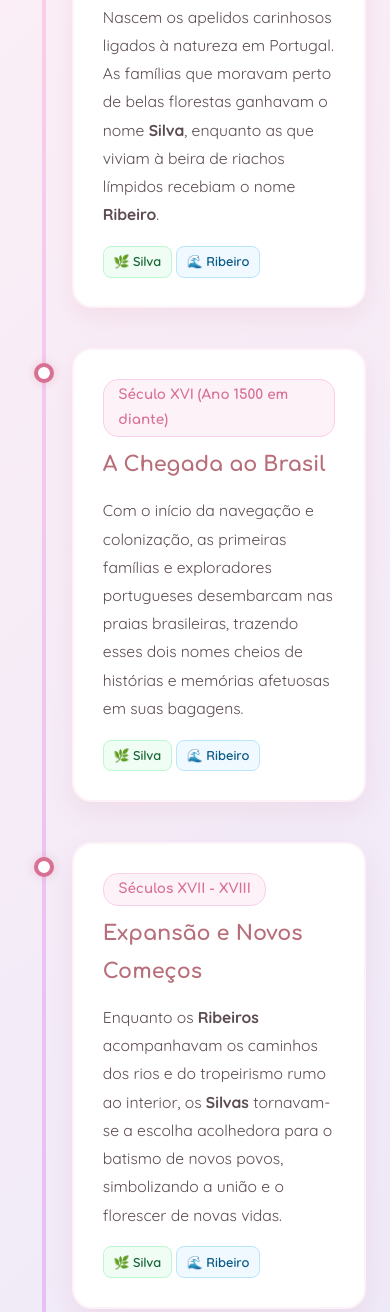
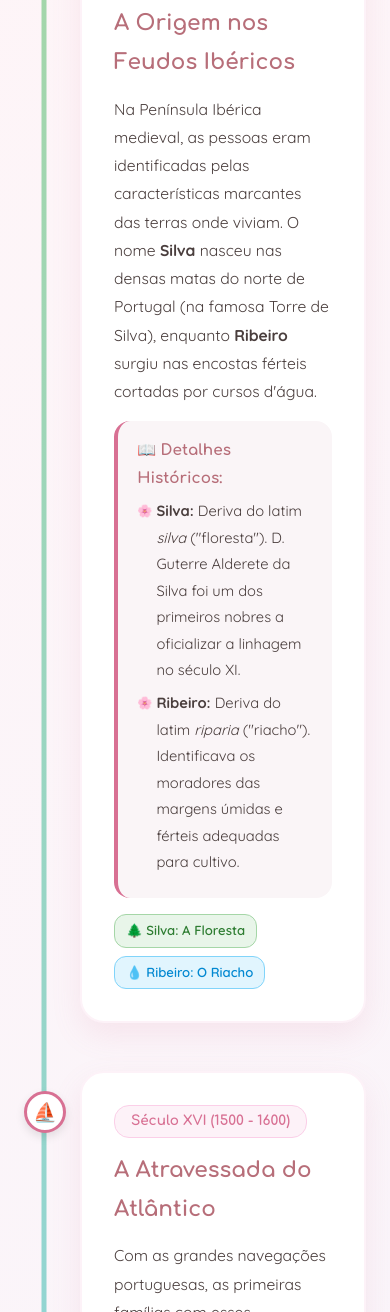
Before and after one commit to isaaribeiroo/Sobrenome, a plain HTML site: page index.html in a window 390 px wide. Shown: the part 550-1862 px from the top of the page. Drawn offline with Linux system fonts and the light colour scheme.

Commit message:
fvgsdrgbfv

```diff
--- a/index.html
+++ b/index.html
@@ -3,20 +3,22 @@
 <head>
   <meta charset="UTF-8">
   <meta name="viewport" content="width=device-width, initial-scale=1.0">
-  <title>Linha do Tempo: Silva & Ribeiro</title>
+  <title>Linha do Tempo Ilustrada: Silva & Ribeiro</title>
   <link rel="preconnect" href="https://fonts.googleapis.com">
   <link rel="preconnect" href="https://fonts.gstatic.com" crossorigin>
   <link href="https://fonts.googleapis.com/css2?family=Comfortaa:wght@500;700&family=Quicksand:wght@400;500;600;700&display=swap" rel="stylesheet">
   <style>
     :root {
-      --bg-gradient: linear-gradient(135deg, #fff0f5 0%, #e6e6fa 100%);
+      --bg-gradient: linear-gradient(135deg, #fff5f7 0%, #f0f4ff 100%);
       --card-bg: #ffffff;
+      --silva-green: #2e7d32;
+      --silva-soft-green: #e8f5e9;
+      --ribeiro-blue: #0288d1;
+      --ribeiro-soft-blue: #e1f5fe;
       --primary-pink: #d87093;
-      --soft-pink: #fbcfe8;
-      --pastel-lavender: #d8b4fe;
       --rose-gold: #b76e79;
-      --text-main: #5c4b51;
-      --text-soft: #8c7b83;
+      --text-main: #4a3e3d;
+      --text-soft: #7a6e6d;
       --shadow-color: rgba(216, 112, 147, 0.12);
     }
 
@@ -37,7 +39,7 @@
 
     header {
       text-align: center;
-      padding: 4rem 1.5rem 2.5rem 1.5rem;
+      padding: 3.5rem 1.5rem 2rem 1.5rem;
     }
 
     header h1 {
@@ -51,41 +53,41 @@
     header p {
       font-size: 1.15rem;
       color: var(--text-soft);
-      max-width: 600px;
+      max-width: 650px;
       margin: 0 auto;
     }
 
     .container {
-      max-width: 900px;
+      max-width: 950px;
       margin: 0 auto;
       padding: 0 1.5rem;
     }
 
-    /* Estilo da Linha do Tempo */
+    /* Linha do Tempo */
     .timeline {
       position: relative;
-      margin: 2rem 0;
+      margin: 2.5rem 0;
       padding: 1rem 0;
     }
 
-    /* Linha central vertical */
+    /* Linha central com degradê Temático (Verde da Floresta + Azul do Rio) */
     .timeline::before {
       content: '';
       position: absolute;
       top: 0;
       left: 50%;
       transform: translateX(-50%);
-      width: 4px;
+      width: 5px;
       height: 100%;
-      background: linear-gradient(180deg, #fbcfe8 0%, #d8b4fe 100%);
-      border-radius: 2px;
+      background: linear-gradient(180deg, #a5d6a7 0%, #81d4fa 50%, #fbcfe8 100%);
+      border-radius: 3px;
     }
 
     .timeline-item {
       position: relative;
       width: 50%;
       padding: 0 2.5rem;
-      margin-bottom: 2.5rem;
+      margin-bottom: 3rem;
     }
 
     .timeline-item:nth-child(odd) {
@@ -98,41 +100,46 @@
       text-align: left;
     }
 
-    /* Marcador na linha */
+    /* Marcador Visual e Temático na Linha */
     .timeline-dot {
       position: absolute;
-      top: 15px;
-      width: 20px;
-      height: 20px;
+      top: 20px;
+      width: 42px;
+      height: 42px;
       background-color: var(--card-bg);
-      border: 4px solid var(--primary-pink);
+      border: 3px solid var(--primary-pink);
       border-radius: 50%;
       z-index: 2;
-      box-shadow: 0 0 10px rgba(216, 112, 147, 0.3);
+      box-shadow: 0 4px 10px rgba(0,0,0,0.1);
+      display: flex;
+      align-items: center;
+      justify-content: center;
+      font-size: 1.2rem;
     }
 
     .timeline-item:nth-child(odd) .timeline-dot {
-      right: -10px;
+      right: -21px;
     }
 
     .timeline-item:nth-child(even) .timeline-dot {
-      left: -10px;
+      left: -21px;
     }
 
     /* Cartão da Linha do Tempo */
     .timeline-content {
       background: var(--card-bg);
-      border-radius: 20px;
-      padding: 1.8rem;
-      box-shadow: 0 10px 25px var(--shadow-color);
+      border-radius: 24px;
+      padding: 2rem;
+      box-shadow: 0 12px 30px var(--shadow-color);
       border: 2px solid #fdf2f8;
       transition: transform 0.3s ease;
       display: inline-block;
       width: 100%;
+      text-align: left;
     }
 
     .timeline-content:hover {
-      transform: translateY(-4px);
+      transform: translateY(-50px);
     }
 
     .badge-era {
@@ -141,16 +148,16 @@
       color: var(--primary-pink);
       font-weight: 700;
       font-size: 0.85rem;
-      padding: 0.2rem 0.9rem;
+      padding: 0.2rem 1rem;
       border-radius: 15px;
-      margin-bottom: 0.6rem;
+      margin-bottom: 0.8rem;
       border: 1px solid #fbcfe8;
       font-family: 'Comfortaa', cursive;
     }
 
     .timeline-content h2 {
       font-family: 'Comfortaa', cursive;
-      font-size: 1.3rem;
+      font-size: 1.35rem;
       color: var(--rose-gold);
       margin-bottom: 0.8rem;
     }
@@ -158,28 +165,73 @@
     .timeline-content p {
       font-size: 0.98rem;
       color: var(--text-main);
-      margin-bottom: 0.8rem;
+      margin-bottom: 1rem;
+    }
+
+    /* Caixa de Detalhes Aprofundados */
+    .details-box {
+      background-color: #faf5f7;
+      border-radius: 16px;
+      padding: 1rem 1.2rem;
+      margin-top: 1rem;
+      font-size: 0.92rem;
+      border-left: 4px solid var(--primary-pink);
+    }
+
+    .details-box h4 {
+      font-family: 'Comfortaa', cursive;
+      color: var(--rose-gold);
+      font-size: 0.95rem;
+      margin-bottom: 0.4rem;
+    }
+
+    .details-box ul {
+      list-style: none;
+      padding-left: 0;
+    }
+
+    .details-box li {
+      position: relative;
+      padding-left: 1.2rem;
+      margin-bottom: 0.4rem;
+    }
+
+    .details-box li::before {
+      content: "🌸";
+      position: absolute;
+      left: 0;
+      font-size: 0.75rem;
+      top: 2px;
+    }
+
+    /* Tags Temáticas */
+    .tag-wrapper {
+      margin-top: 1rem;
+      display: flex;
+      gap: 0.5rem;
+      flex-wrap: wrap;
     }
 
     .surname-tag {
-      display: inline-block;
-      font-size: 0.8rem;
+      display: inline-flex;
+      align-items: center;
+      gap: 0.3rem;
+      font-size: 0.82rem;
       font-weight: 600;
-      padding: 0.2rem 0.6rem;
-      border-radius: 8px;
-      margin-top: 0.3rem;
+      padding: 0.25rem 0.7rem;
+      border-radius: 12px;
     }
 
     .tag-silva {
-      background-color: #f0fdf4;
-      color: #166534;
-      border: 1px solid #bbf7d0;
+      background-color: var(--silva-soft-green);
+      color: var(--silva-green);
+      border: 1px solid #a5d6a7;
     }
 
     .tag-ribeiro {
-      background-color: #f0f9ff;
-      color: #075985;
-      border: 1px solid #bae6fd;
+      background-color: var(--ribeiro-soft-blue);
+      color: var(--ribeiro-blue);
+      border: 1px solid #81d4fa;
     }
 
     footer {
@@ -189,7 +241,7 @@
       font-size: 0.9rem;
     }
 
-    /* Responsividade para telas menores */
+    /* Responsividade */
     @media (max-width: 768px) {
       .timeline::before {
         left: 20px;
@@ -197,7 +249,7 @@
 
       .timeline-item {
         width: 100%;
-        padding-left: 3rem;
+        padding-left: 3.5rem;
         padding-right: 0;
         text-align: left !important;
       }
@@ -207,7 +259,7 @@
       }
 
       .timeline-dot {
-        left: 10px !important;
+        left: 0px !important;
       }
     }
   </style>
@@ -215,69 +267,127 @@
 <body>
 
   <header>
-    <h1>Linha do Tempo das Famílias 🌸</h1>
-    <p>A encantadora trajetória dos sobrenomes Silva e Ribeiro ao longo dos séculos</p>
+    <h1>Jornada das Raízes: Silva & Ribeiro 🌿🌊</h1>
+    <p>Uma viagem rica em detalhes pela história, significado e momentos marcantes dos nossos sobrenomes</p>
   </header>
 
   <main class="container">
     <div class="timeline">
 
-      <!-- ITEM 1 -->
+      <!-- ITEM 1: IDADE MÉDIA -->
       <div class="timeline-item">
-        <div class="timeline-dot"></div>
+        <div class="timeline-dot">🏰</div>
         <div class="timeline-content">
-          <span class="badge-era">Idade Média (Séc. XI - XII)</span>
-          <h2>Origens na Península Ibérica</h2>
-          <p>Nascem os apelidos carinhosos ligados à natureza em Portugal. As famílias que moravam perto de belas florestas ganhavam o nome <strong>Silva</strong>, enquanto as que viviam à beira de riachos límpidos recebiam o nome <strong>Ribeiro</strong>.</p>
-          <span class="surname-tag tag-silva">🌿 Silva</span>
-          <span class="surname-tag tag-ribeiro">🌊 Ribeiro</span>
+          <span class="badge-era">Séculos X - XII (Idade Média)</span>
+          <h2>A Origem nos Feudos Ibéricos</h2>
+          <p>Na Península Ibérica medieval, as pessoas eram identificadas pelas características marcantes das terras onde viviam. O nome <strong>Silva</strong> nasceu nas densas matas do norte de Portugal (na famosa Torre de Silva), enquanto <strong>Ribeiro</strong> surgiu nas encostas férteis cortadas por cursos d'água.</p>
+
+          <div class="details-box">
+            <h4>📖 Detalhes Históricos:</h4>
+            <ul>
+              <li><strong>Silva:</strong> Deriva do latim <em>silva</em> ("floresta"). D. Guterre Alderete da Silva foi um dos primeiros nobres a oficializar a linhagem no século XI.</li>
+              <li><strong>Ribeiro:</strong> Deriva do latim <em>riparia</em> ("riacho"). Identificava os moradores das margens úmidas e férteis adequadas para cultivo.</li>
+            </ul>
+          </div>
+
+          <div class="tag-wrapper">
+            <span class="surname-tag tag-silva">🌲 Silva: A Floresta</span>
+            <span class="surname-tag tag-ribeiro">💧 Ribeiro: O Riacho</span>
+          </div>
         </div>
       </div>
 
-      <!-- ITEM 2 -->
+      <!-- ITEM 2: SÉCULO XVI -->
       <div class="timeline-item">
-        <div class="timeline-dot"></div>
+        <div class="timeline-dot">⛵</div>
         <div class="timeline-content">
-          <span class="badge-era">Século XVI (Ano 1500 em diante)</span>
-          <h2>A Chegada ao Brasil</h2>
-          <p>Com o início da navegação e colonização, as primeiras famílias e exploradores portugueses desembarcam nas praias brasileiras, trazendo esses dois nomes cheios de histórias e memórias afetuosas em suas bagagens.</p>
-          <span class="surname-tag tag-silva">🌿 Silva</span>
-          <span class="surname-tag tag-ribeiro">🌊 Ribeiro</span>
+          <span class="badge-era">Século XVI (1500 - 1600)</span>
+          <h2>A Atravessada do Atlântico</h2>
+          <p>Com as grandes navegações portuguesas, as primeiras famílias com esses sobrenomes desembarcam no litoral brasileiro. Eles trouxeram na bagagem suas tradições, ferramentas de trabalho e a esperança de construir uma nova vida nas terras do Novo Mundo.</p>
+
+          <div class="details-box">
+            <h4>📖 Detalhes Históricos:</h4>
+            <ul>
+              <li>Instalação inicial nas capitanias hereditárias ao longo do litoral, especialmente na Bahia e em Pernambuco.</li>
+              <li>Registro dos primeiros assentamentos e engenhos de açúcar mantidos por colonos portugueses.</li>
+            </ul>
+          </div>
+
+          <div class="tag-wrapper">
+            <span class="surname-tag tag-silva">📜 Documentos Coloniais</span>
+            <span class="surname-tag tag-ribeiro">⛵ Grandes Navegações</span>
+          </div>
         </div>
       </div>
 
-      <!-- ITEM 3 -->
+      <!-- ITEM 3: SÉCULOS XVII - XVIII -->
       <div class="timeline-item">
-        <div class="timeline-dot"></div>
+        <div class="timeline-dot">🌸</div>
         <div class="timeline-content">
           <span class="badge-era">Séculos XVII - XVIII</span>
-          <h2>Expansão e Novos Começos</h2>
-          <p>Enquanto os <strong>Ribeiros</strong> acompanhavam os caminhos dos rios e do tropeirismo rumo ao interior, os <strong>Silvas</strong> tornavam-se a escolha acolhedora para o batismo de novos povos, simbolizando a união e o florescer de novas vidas.</p>
-          <span class="surname-tag tag-silva">🌿 Silva</span>
-          <span class="surname-tag tag-ribeiro">🌊 Ribeiro</span>
+          <h2>Inclusão, Adoção e Expansão</h2>
+          <p>Durante o período colonial, os dois sobrenomes passam por uma linda transformação social. O nome <strong>Silva</strong> torna-se o principal símbolo de acolhimento e recomeço, enquanto <strong>Ribeiro</strong> acompanha as rotas de desbravamento rumo ao interior.</p>
+
+          <div class="details-box">
+            <h4>📖 Detalhes Históricos:</h4>
+            <ul>
+              <li><strong>Adoção do Sobrenome Silva:</strong> Batismo de povos indígenas nativos e africanos libertos, que escolhiam o nome pela força e neutralidade.</li>
+              <li><strong>Cristãos-Novos:</strong> Judeus convertidos adotavam "Silva" pela ligação poética com as árvores e a natureza.</li>
+              <li><strong>Bandeirantes Ribeiro:</strong> Participação ativa da família Ribeiro na busca por ouro nas regiões de Minas Gerais e São Paulo.</li>
+            </ul>
+          </div>
+
+          <div class="tag-wrapper">
+            <span class="surname-tag tag-silva">🌿 Diversidade & Acolhimento</span>
+            <span class="surname-tag tag-ribeiro">🗺️ Exploração do Interior</span>
+          </div>
         </div>
       </div>
 
-      <!-- ITEM 4 -->
+      <!-- ITEM 4: SÉCULO XIX -->
       <div class="timeline-item">
-        <div class="timeline-dot"></div>
+        <div class="timeline-dot">🌾</div>
         <div class="timeline-content">
           <span class="badge-era">Século XIX</span>
-          <h2>Aconchego no Sul do Brasil</h2>
-          <p>Com o desenvolvimento das rotas do gado e o surgimento das fazendas, ambos os sobrenomes criam raízes profundas em vilas tradicionais e nos campos verdejantes do Paraná e de toda a Região Sul.</p>
-          <span class="surname-tag tag-silva">🌿 Silva</span>
-          <span class="surname-tag tag-ribeiro">🌊 Ribeiro</span>
+          <h2>Raízes no Sul e Tropeirismo</h2>
+          <p>No Paraná e nos Campos Gerais, famílias Silva e Ribeiro encontram um lar abençoado pelas araucárias. Através das rotas dos tropeiros e da pecuária, ajudam a fundar vilas, estabelecer fazendas e cultivar a erva-mate.</p>
+
+          <div class="details-box">
+            <h4>📖 Detalhes Históricos:</h4>
+            <ul>
+              <li>Presença marcante nos registros de vilas históricas paranaenses como Paranaguá, Curitiba, Lapa e Castro.</li>
+              <li>Participação no Caminho das Tropas, conduzindo gado do Rio Grande do Sul até as feiras do sudeste.</li>
+              <li>Valorização do trabalho nas margens de rios paranaenses (como a Bacia do Rio Ribeira).</li>
+            </ul>
+          </div>
+
+          <div class="tag-wrapper">
+            <span class="surname-tag tag-silva">🌲 Campos Gerais</span>
+            <span class="surname-tag tag-ribeiro">🐎 Rotas Tropas</span>
+          </div>
         </div>
       </div>
 
-      <!-- ITEM 5 -->
+      <!-- ITEM 5: HOJE -->
       <div class="timeline-item">
-        <div class="timeline-dot"></div>
+        <div class="timeline-dot">💖</div>
         <div class="timeline-content">
-          <span class="badge-era">Presente</span>
-          <h2>Um Abraço em Nossa História</h2>
-          <p>Hoje, Silva e Ribeiro são parte do coração do Brasil. Representam laços de carinho, respeito às raízes e a doçura de histórias familiares que atravessaram gerações para chegar até você.</p>
-          <span class="surname-tag tag-silva">✨ Legado</span>
+          <span class="badge-era">Século XXI (Presente)</span>
+          <h2>O Coração do Nosso Povo</h2>
+          <p>Hoje, Silva é o sobrenome mais popular de toda a língua portuguesa, e Ribeiro segue como um dos mais respeitados e acolhedores. Juntos, eles carregam a memória da natureza, a força dos nossos ancestrais e o amor pelas nossas origens.</p>
+
+          <div class="details-box">
+            <h4>📖 Detalhes Históricos:</h4>
+            <ul>
+              <li>Mais de 20 milhões de brasileiros carregam a bênção do sobrenome Silva.</li>
+              <li>Presentes em todas as regiões, artes, ciências e no cotidiano das nossas famílias.</li>
+            </ul>
+          </div>
+
+          <div class="tag-wrapper">
+            <span class="surname-tag tag-silva">✨ Orgulho de Pertencer</span>
+            <span class="surname-tag tag-ribeiro">✨ Memória Viva</span>
+          </div>
         </div>
       </div>
 
@@ -285,7 +395,7 @@
   </main>
 
   <footer>
-    <p>Feito com 💖 para celebrar o tempo e as nossas origens</p>
+    <p>Feito com 💖 para celebrar o tempo, a natureza e as nossas raízes</p>
   </footer>
 
 </body>
```
